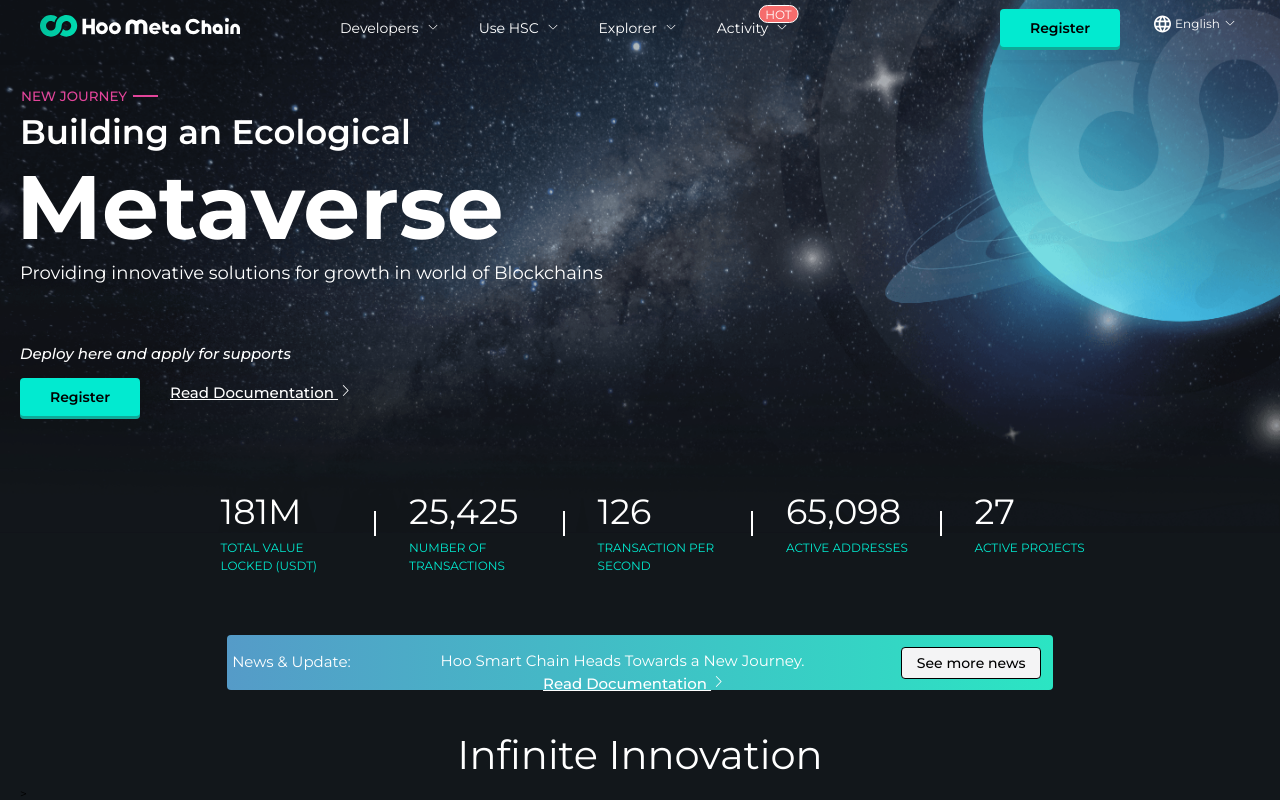
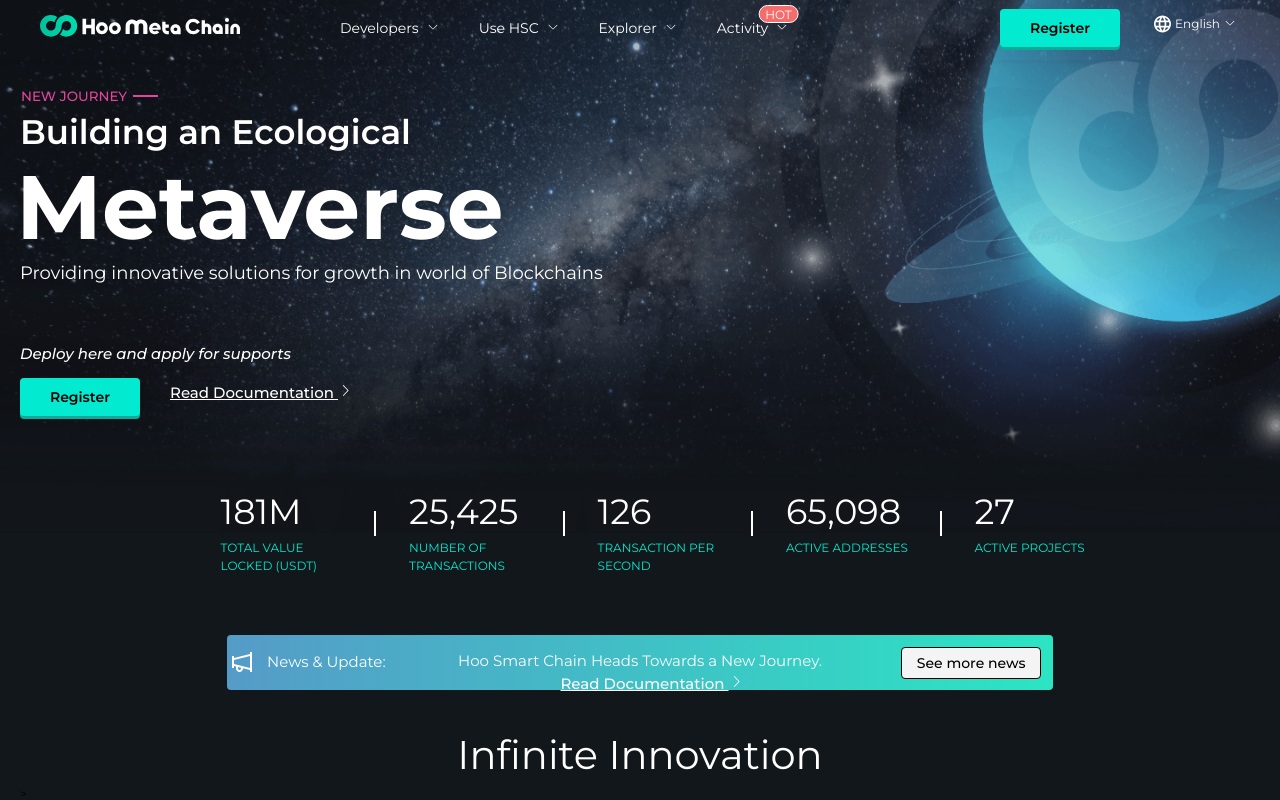
Before and after one commit to rizwanzaheer/hsc-revamp, a Vue app: page / in a window 1280 px wide. Shown: the top 800 px of the page. Built offline with nearby package versions, Linux system fonts and the light colour scheme.

Commit message:
Added the news icon and fix layout & styling

```diff
--- a/src/pages/home/index.vue
+++ b/src/pages/home/index.vue
@@ -89,14 +89,15 @@
             <el-row class="mt-20" justify="center">
                 <el-col :span="16" class="h-[55px] bg-gradient-to-r from-[#559BC8] to-[#2BE5C3]">
                     <el-row justify="center" :gutter="10">
-                        <el-col :span="4">
-                            <div class="grid-content text-center">
+                        <el-col :span="5">
+                            <div class="grid-content text-center flex justify-center items-center">
+                                <img src="../../images/news/news.svg" class="mt-5" />
                                 <h2
-                                    class="text-[15px] text-white leading-[24px] mt-5"
+                                    class="text-[15px] text-white leading-[24px] mt-5 ml-5"
                                 >News & Update:</h2>
                             </div>
                         </el-col>
-                        <el-col :span="15">
+                        <el-col :span="14">
                             <div class="grid-content text-center">
                                 <h1 class="text-white text-[15px] mt-5">
                                     Hoo Smart Chain Heads Towards a New Journey.
```
Also changed, not shown: src/images/news/news.svg (added).
